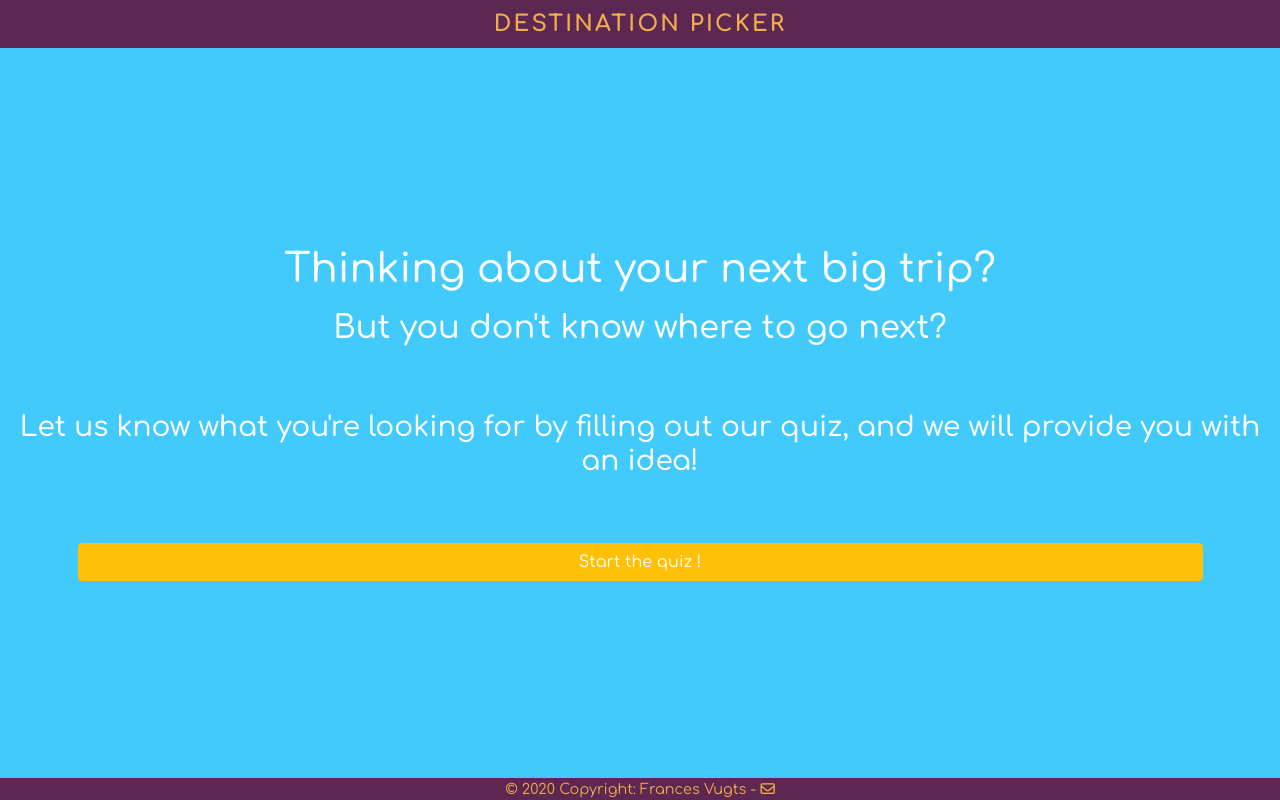
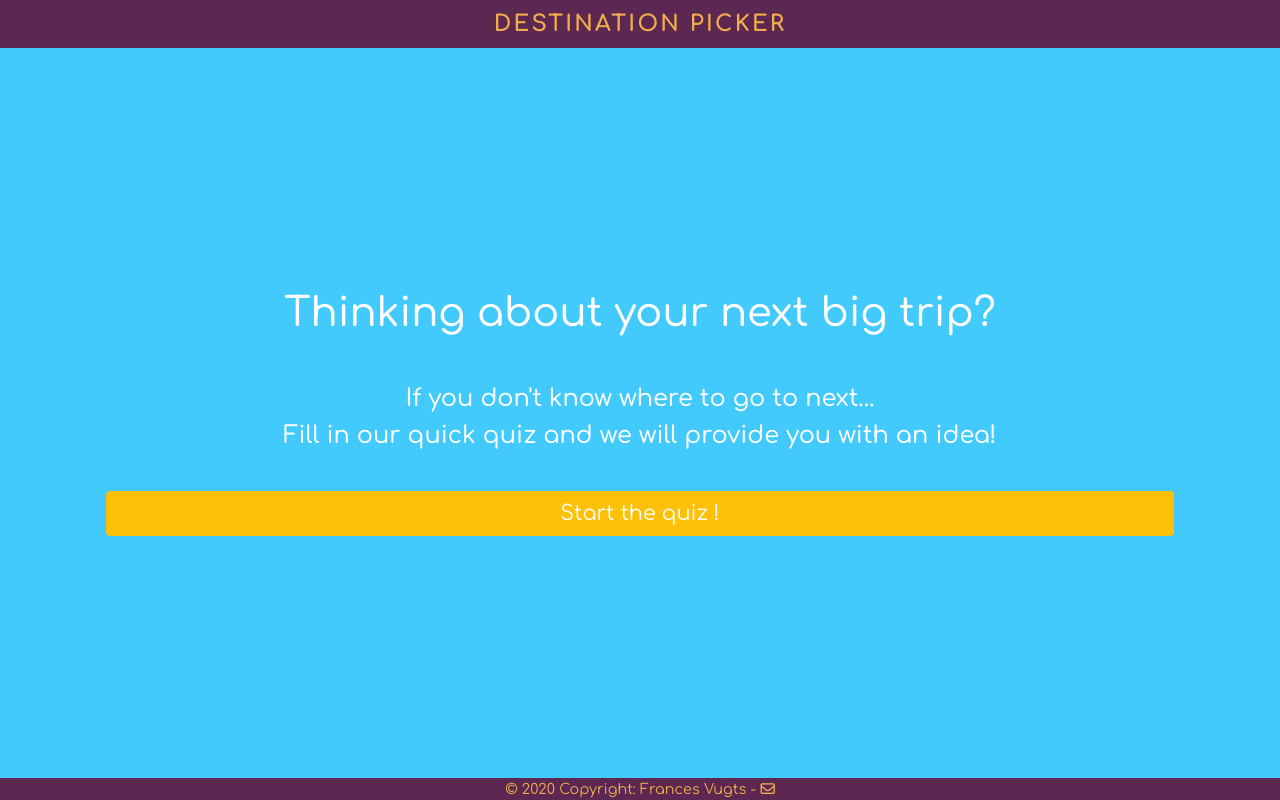
Before and after one commit to Code-Institute-Submissions/DestinationPicker, a plain HTML site: page index.html in a window 1280 px wide. Drawn offline with nearby package versions, Linux system fonts and the light colour scheme.

Commit message:
Change layout for main section of index.html

```diff
--- a/assets/css/style.css
+++ b/assets/css/style.css
@@ -35,27 +35,32 @@ header {
 .main {
     color: #ffffff;
     text-align: center;
+    width: 95%;
     margin-top: auto;
+    margin-left: auto;
+    margin-right: auto;
 }
 
 /*--------------------------------------------------Main Index*/
 
 .index > h1 {
+    font-size: 2.5rem;
     font-weight: 500;
-    margin: 0 0 1rem 0;
+    margin: 0 0 3rem 0;
 }
 
 .index > h2 {
-    margin: 0 0 4rem 0;
-}
-
-.index > h3 {
-    margin: 0 0 4rem 0;
+    font-size: 1.5rem;
 }
 
 .btn {
     color: #ffffff;
     width: 90%;
+}
+
+.start-btn {
+    margin: 2rem 0 0 0;
+    font-size: 1.3rem;
 }
 
 .btn:hover {
--- a/index.html
+++ b/index.html
@@ -18,8 +18,8 @@
     <section class="main">
         <div class="container-fluid index">
             <h1>Thinking about your next big trip?</h1>
-            <h2>But you don't know where to go next?</h2>
-            <h3>Let us know what you're looking for by filling out our quiz, and we will provide you with an idea!</h3>
+            <h2>If you don't know where to go to next...</h2>
+            <h2>Fill in our quick quiz and we will provide you with an idea!</h2>
         </div>
         <div class="container-fluid">
             <button type="button" class="start-btn btn btn-warning col-12">Start the quiz !</button>
```
